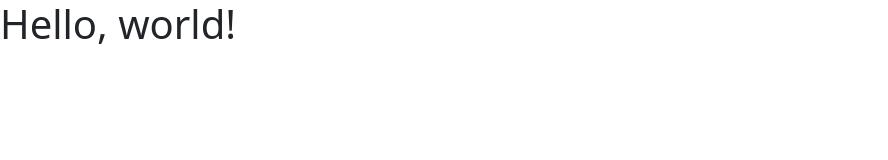
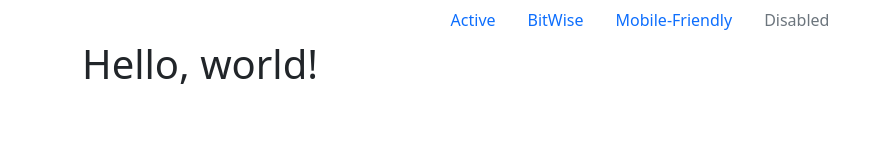
Before and after one commit to SiFrshAir/Collab-prac, a plain HTML site: page index.html in a window 1280 px wide. Shown: the whole page, without its empty margins (0-888 px from the left). Drawn offline with nearby package versions, Linux system fonts and the light colour scheme.

Commit message:
create nav bar

```diff
--- a/index.html
+++ b/index.html
@@ -11,7 +11,26 @@
     <title>Hello, world!</title>
   </head>
   <body>
-    <h1>Hello, world!</h1>
+    <div class="container">
+
+      <ul class="nav justify-content-center">
+        <li class="nav-item">
+          <a class="nav-link active" aria-current="page" href="#">Active</a>
+        </li>
+        <li class="nav-item">
+          <a class="nav-link" href="#">BitWise</a>
+        </li>
+        <li class="nav-item">
+          <a class="nav-link" href="#">Mobile-Friendly</a>
+        </li>
+        <li class="nav-item">
+          <a class="nav-link disabled">Disabled</a>
+        </li>
+      </ul>
+      <h1>Hello, world!</h1>
+
+    </div>
+
 
 
     <!-- Bootstrap Bundle with Popper -->
```
